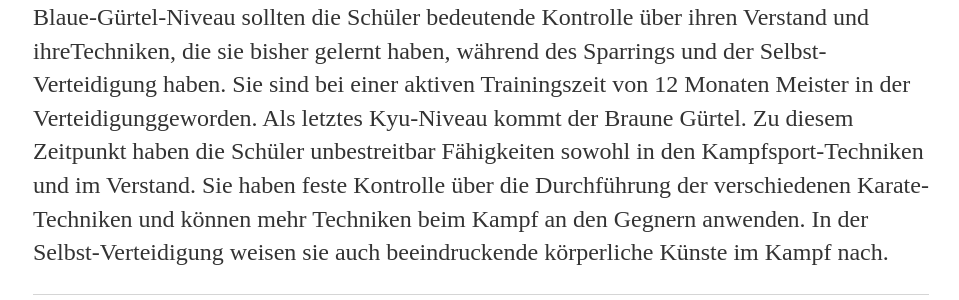
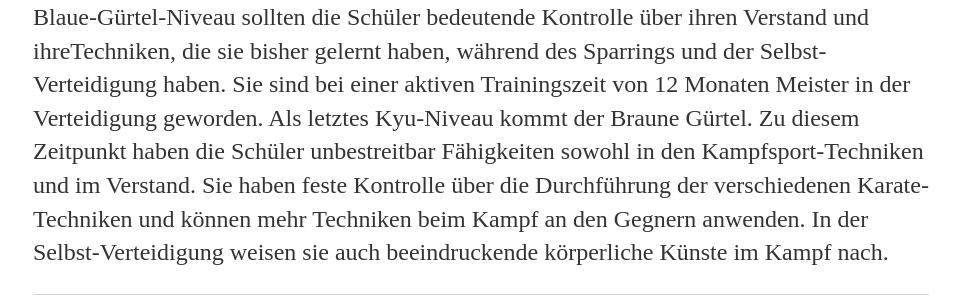
Before and after one commit to Banashri/banashri.github.io, a Jekyll site: the page built from _posts/2020-11-3-Karate.md, in a window 1280 px wide. Shown: the part 1270-1570 px from the top of the page, without its empty margins (159-1118 px from the left). Built offline with Jekyll 4.4.1, drawn with Linux system fonts in a browser that asks for light colours; some of the changed text lies outside the part shown.

Commit message:
Update 2020-11-3-Karate.md

```diff
--- a/_posts/2020-11-3-Karate.md
+++ b/_posts/2020-11-3-Karate.md
@@ -9,4 +9,4 @@ Karate ist eine der Kampfsportarten, die sehr reich an alter Geschichte ist. All
 
 Je nach der Karate-Art und der Sportschule und auch dem Land gibt es eine reiche Auswahl an Gürtelfarben und Ranglisten. Abgesehen davon sind die im Karate am häufigsten verwendeten Gürtelfarben weiß, gelb, orange, grün, blau, braun und schwarz. Jede Farbe von jeder Klasse hat eine eigene Bedeutung. Bei Karate betrachtet man die Kyu-Rangliste als Studenten-Rangliste und sie präsentiert die Anfangsphase des Trainings. Mit dem Weißen Gürtel fängt ein Schüler seine Reise durch Karate an. Selbstverständlich wissen die Anfänger nicht, wie sie ihren Verstand und ihren Körper kontrollieren sollten, und daher repräsentiert einer Weißer Gürtel sowohl ihre reine Natur, als auch ihre Hingabe und Entschiedenheit, weiterzulernen und durch Karate zu wachsen. Die Trainingszeit für einen Weißen Gürtel dauert 3 Monate. Wie die anderen Gürtel-Niveaus wird ein Gelber Gürtel nach einer Prüfung erworben. Auf diesem Niveau beginnen die Schüler die Karate-Grunprinzipien einzusehen. Man sollte für 6 Monate aktiv trainieren, um das nächste Niveau, nämlich, den Orangenen Gürtel zu erreichen.
 
-Die Trainingszeit für den Orangenen Gürtel ist gleich wie bei den vorherigen Gürteln. Dieser Gürtel wird an Schüler vergeben, die angefangen haben, die Grundprinzipien zu verstehen und die die Prinzipien des Distanz-Managements verwenden können. Als nächstes kommt der Grüne Gürtel. Die Schüler verfeinern ihre Fähigkeiten noch mit einem Grünen Gürtel. Allmählich werden sie langsam besser darin, sich selbst zu schützen und die Techniken auszuführen. Der Grüne Gürtel ist sich der Bewegung des Gegners bewusster. Auf dem Blaue-Gürtel-Niveau sollten die Schüler bedeutende Kontrolle über ihren Verstand und ihreTechniken, die sie bisher gelernt haben, während des Sparrings und der Selbst-Verteidigung haben. Sie sind bei einer aktiven Trainingszeit von 12 Monaten Meister in der Verteidigunggeworden. Als letztes Kyu-Niveau kommt der Braune Gürtel. Zu diesem Zeitpunkt haben die Schüler unbestreitbar Fähigkeiten sowohl in den Kampfsport-Techniken und im Verstand. Sie haben feste Kontrolle über die Durchführung der verschiedenen Karate-Techniken und können mehr Techniken beim Kampf an den Gegnern anwenden. In der Selbst-Verteidigung weisen sie auch beeindruckende körperliche Künste im Kampf nach.
+Die Trainingszeit für den Orangenen Gürtel ist gleich wie bei den vorherigen Gürteln. Dieser Gürtel wird an Schüler vergeben, die angefangen haben, die Grundprinzipien zu verstehen und die die Prinzipien des Distanz-Managements verwenden können. Als nächstes kommt der Grüne Gürtel. Die Schüler verfeinern ihre Fähigkeiten noch mit einem Grünen Gürtel. Allmählich werden sie langsam besser darin, sich selbst zu schützen und die Techniken auszuführen. Der Grüne Gürtel ist sich der Bewegung des Gegners bewusster. Auf dem Blaue-Gürtel-Niveau sollten die Schüler bedeutende Kontrolle über ihren Verstand und ihreTechniken, die sie bisher gelernt haben, während des Sparrings und der Selbst-Verteidigung haben. Sie sind bei einer aktiven Trainingszeit von 12 Monaten Meister in der Verteidigung geworden. Als letztes Kyu-Niveau kommt der Braune Gürtel. Zu diesem Zeitpunkt haben die Schüler unbestreitbar Fähigkeiten sowohl in den Kampfsport-Techniken und im Verstand. Sie haben feste Kontrolle über die Durchführung der verschiedenen Karate-Techniken und können mehr Techniken beim Kampf an den Gegnern anwenden. In der Selbst-Verteidigung weisen sie auch beeindruckende körperliche Künste im Kampf nach.
```
